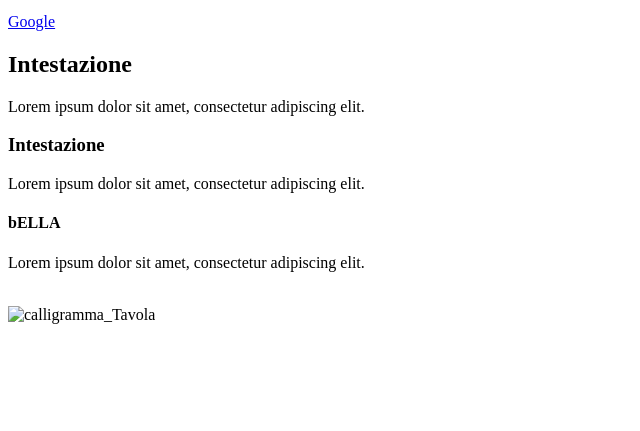
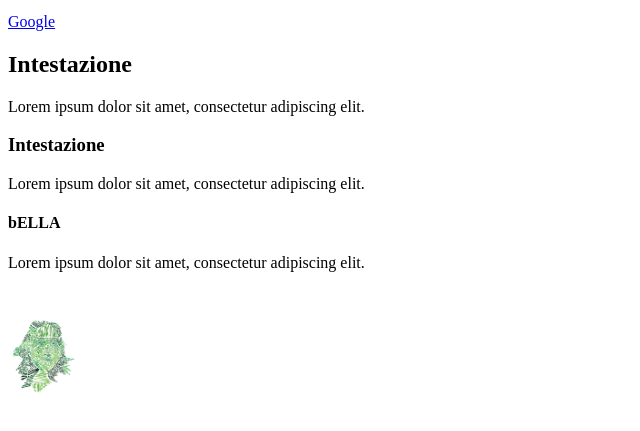
Before and after one commit to Martina-Acquaro/SesitiveArt, a plain HTML site: page index.html in a window 1280 px wide. Shown: the part 101-532 px from the top of the page, without its empty margins (0-640 px from the left). Drawn offline with Linux system fonts and the light colour scheme.

Commit message:
foto cambiate

```diff
--- a/index.html
+++ b/index.html
@@ -15,6 +15,7 @@
 <h4>bELLA</h4>
 <p>Lorem ipsum dolor sit amet, consectetur adipiscing elit.</p>
 <br>
-<img src="ipg/calligramma_Tavola disegno 1 copia.png" alt="calligramma_Tavola" height="100">
+<img src="img/calligramma_Tavola disegno 1 copia.png" alt="calligramma_Tavola" height="100">
+
 </body>
 </html>
```
Also changed, not shown: img/calligramma_Tavola disegno 1 copia.png (renamed from jpg/calligramma_Tavola disegno 1 copia.png).
